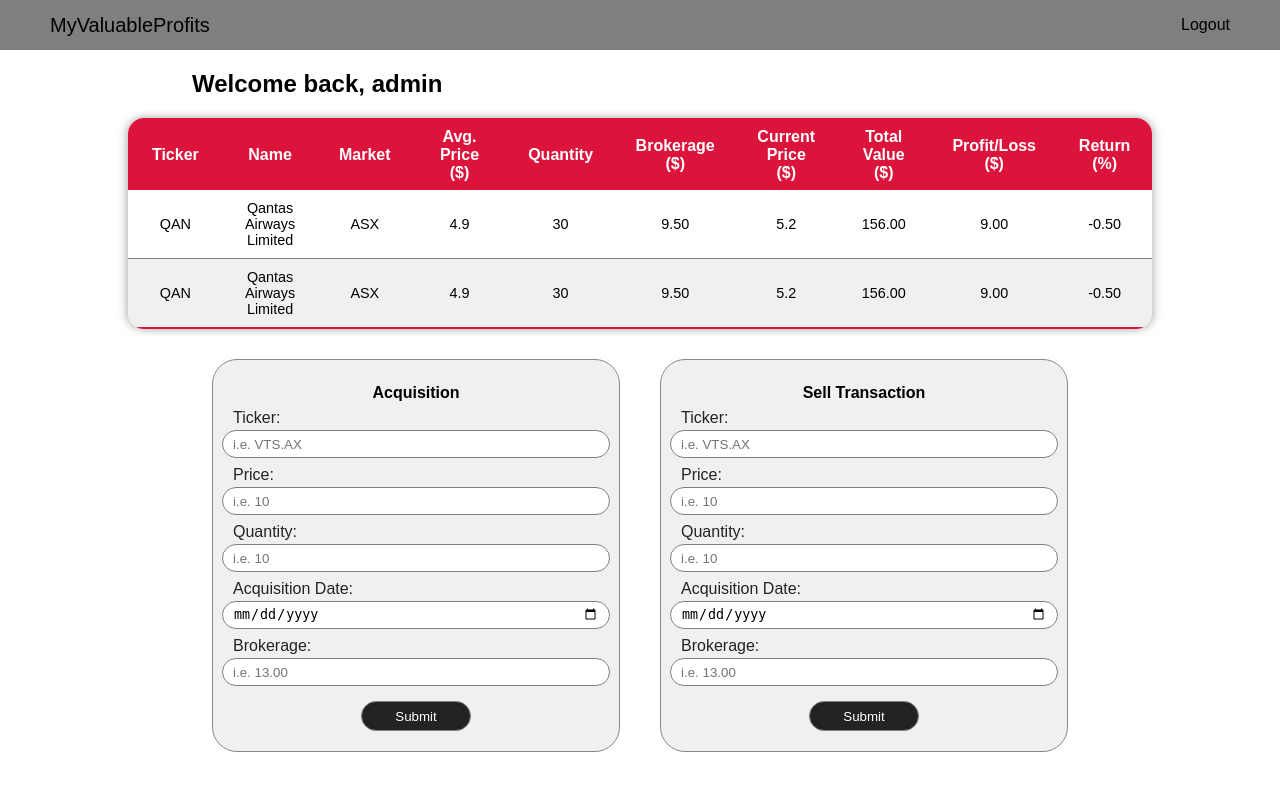
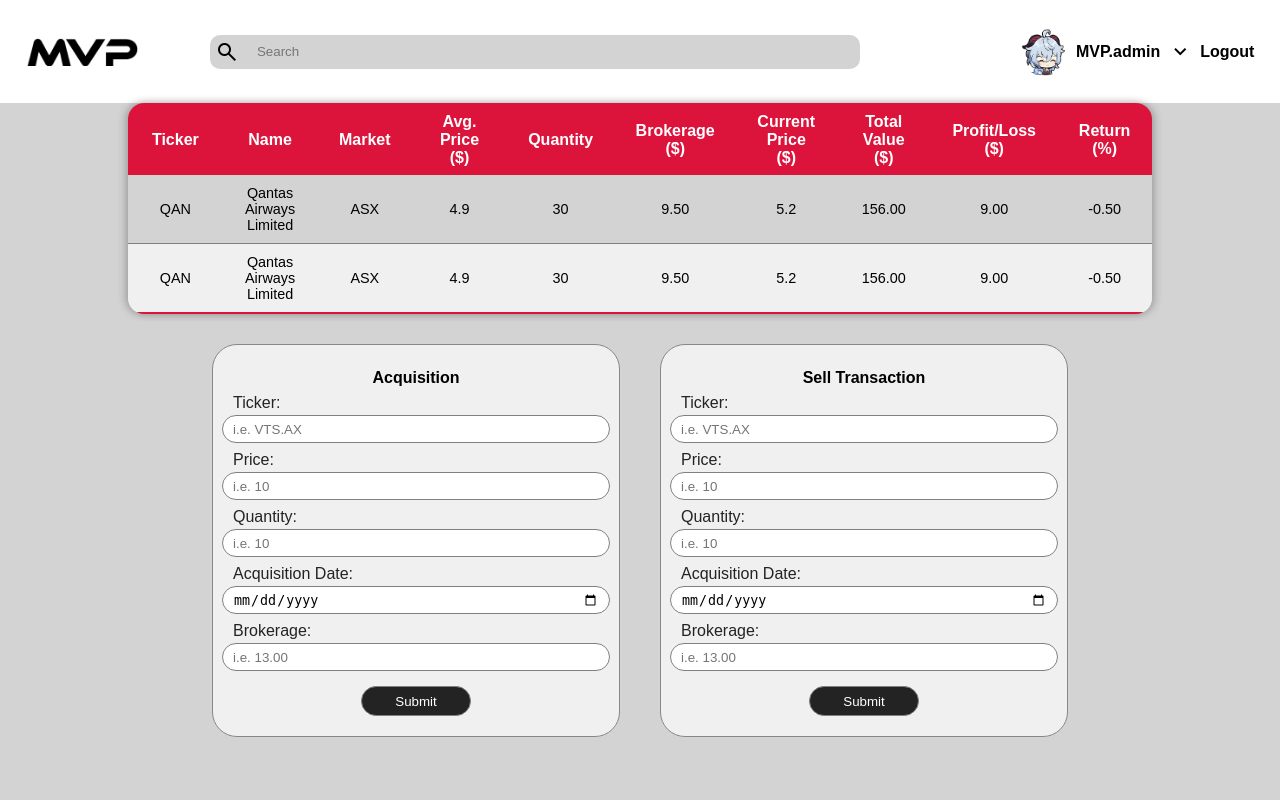
Before and after one commit to ArigatouGozaimaster/MyValuableProfits, a Flask app: page /dashboard in a window 1280 px wide. Run offline with Flask 2, Linux system fonts and the light colour scheme; a user stored in the database is signed in.

Commit message:
220918 headercommit

```diff
--- a/app.py
+++ b/app.py
@@ -134,7 +134,6 @@ def price_fetch(stock):
         return round(ticker.info['regularMarketPrice'] / current_rate(), 2)
 
 # Fetching an Exchange Rate from the past 1300 days (LIMIT)
-
 def historic_exchange_rate(purchase_date):
     df = data.DataReader('DEXUSAL', 'fred')
     try:
--- a/static/dashboard.css
+++ b/static/dashboard.css
@@ -1,35 +1,83 @@
+/* Dashboard CSS Stylisation */
+
+/* Body Stylisation */
 body {
   margin: 0;
-  margin-top: 50px;
   font-family: Arial, Helvetica, sans-serif;
   box-sizing: border-box;
+  background-color: lightgrey;
 }
 
-header {
+/* _______ Header Stylisation _________ */
+nav{
   width: 100%;
-  height: 50px;
-  background-color: rgba(0,0,0,0.5);
-  position: fixed;
-  top:0;
+  background-color: white;
+  padding: 1rem 0;
+}
+nav .container{
+  display: flex;
+  justify-content: space-between;
+  align-items: center;
+  position: relative;
+  width: 96%;
+  margin: 0 auto;
+}
+nav img.logo{
+  width: 7rem;
+}
+.search-bar{
+  background: lightgrey;
+  width: 50vw;
+  border-radius: 10px;
   display: flex;
   align-items: center;
+  gap: 1rem;
+  position: absolute;
+  left: 15%;
+  padding: 5px;
+  -webkit-appearance: none;
+  border: 0;
+  border-width: 0px;
+  outline: 0px;
+}
+.search-bar input[type="text"]{
+  color: crimson;
+  background: transparent;
+  width: 100%;
+  outline: 0px;
+  -webkit-appearance: none;
+  border: 0;
+  border-width: 0px;
+}
+.profile-area{
+  position: relative;
+  padding-left: 5px;
+  display: flex;
+  align-items: center;
+  justify-content: space-between;
+  gap: 0.5rem;
+}
+.profile-area img{
+  display: block;
+  width: 3rem;
+  height: 3rem;
+  border-radius: 50%;
+  overflow: hidden;
+}
+.profile-area h5{
+  color: black;
+  font-weight: bold;
+  font-size: 16px;
+
+}
+.profile-area a{
+  text-decoration: none;
+  color: black;
+  font-weight: bold;
+  font-size: 16px;
 }
 
-header span{
-  position: absolute;
-  left: 50px;
-  font-size: 20px;
-}
-
-
-header a{
-  position: absolute;
-  right: 50px;
-  text-decoration: none;
-  font-size: 16px;
-  color: black;
-}
-
+/* */
 h2 {
   margin-inline: 15%;
   margin-block: 0;
--- a/templates/dashboard.html
+++ b/templates/dashboard.html
@@ -6,15 +6,27 @@
     <meta name="viewport" content="width=device-width, initial-scale=1.0">
     <title>Dashboard</title>
     <link rel="stylesheet" href="../static/dashboard.css">
+    <!-- Google API Fonts from https://fonts.google.com/icons -->
+    <link rel="stylesheet" href="https://fonts.googleapis.com/css2?family=Material+Symbols+Outlined:opsz,wght,FILL,GRAD@20..48,100..700,0..1,-50..200" />
+    <link rel="stylesheet" href="https://fonts.googleapis.com/css2?family=Material+Symbols+Sharp:opsz,wght,FILL,GRAD@48,400,0,0" />
 
 </head>
 <body>
-    <header>
-        <span>MyValuableProfits</span>
-        <a href="{{ url_for('logout') }}">Logout</a>
-    </header>
-
-    <h2>Welcome back, {{ user }}</h2>
+    <nav>
+        <div class="container">
+            <img src="/static/images/mvp.png" class="logo">
+            <div class="search-bar">
+                <span class="material-symbols-sharp">search</span>
+                <input type="text" placeholder="Search" autocomplete="off">
+            </div>
+            <div class="profile-area">
+                <img src="/static/images/ganyu_logo.webp">
+                <h5>MVP.{{ user }}</h5>
+                <span class="material-symbols-sharp">expand_more</span>
+                <a href="{{ url_for('logout') }}">Logout</a>
+            </div>
+        </div>
+    </nav>
 
     <div id="table-container">
         <table>
```
Also changed, not shown: static/images/ganyu_logo.webp (added), static/images/mvp.png (added), 2 other files.
